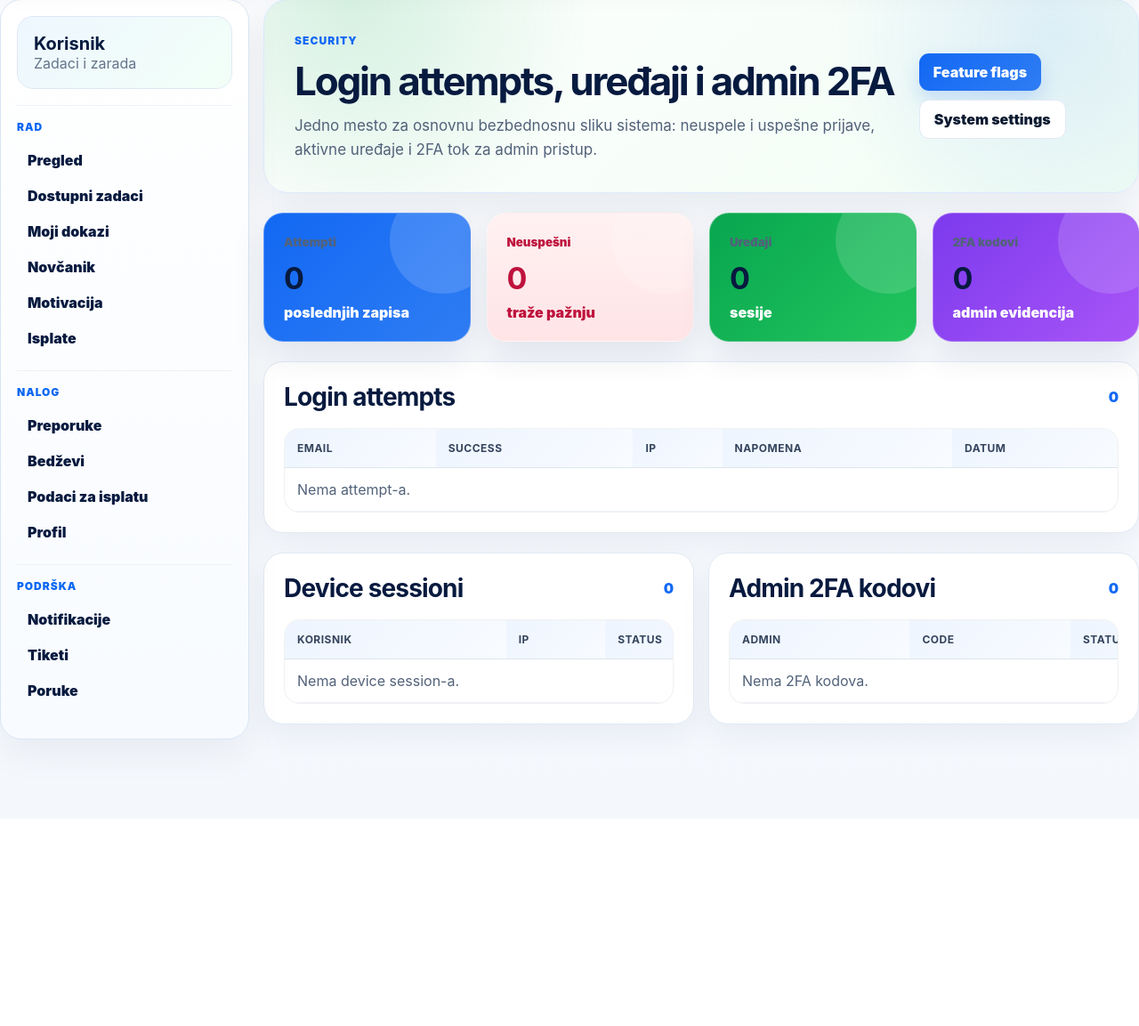
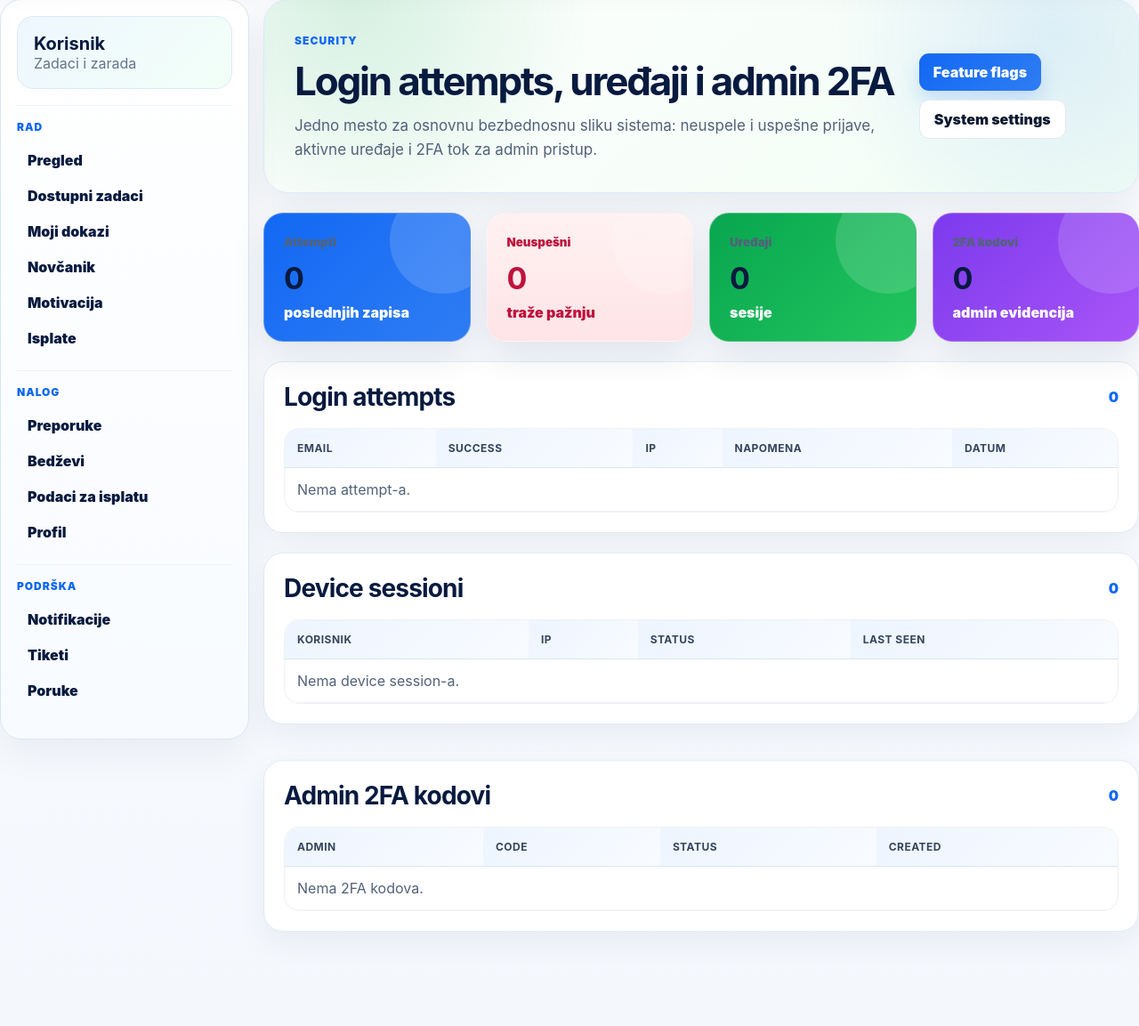
Before and after one commit to angro-scraper/klikzarada, a Python web app: template klikzarada-v11-18-36-complete-trust-launch-pack/klikzarada-v11-18-36-complete-trust-launch-pack/backend/app/templates/admin_security_v11.html in a window 1280 px wide. Shown: the part 92-1245 px from the top of the page at 89% size. Before the commit the page ends 960 px from the top, so only its background shows below. Run offline with Jinja, Linux system fonts and the light colour scheme; the template is opened without the code that fills it, so the values that code supplies are empty.

Commit message:
Stack security admin cards vertically

```diff
--- a/klikzarada-v11-18-36-complete-trust-launch-pack/klikzarada-v11-18-36-complete-trust-launch-pack/backend/app/templates/admin_security_v11.html
+++ b/klikzarada-v11-18-36-complete-trust-launch-pack/klikzarada-v11-18-36-complete-trust-launch-pack/backend/app/templates/admin_security_v11.html
@@ -88,7 +88,7 @@
   </div>
 </section>
 
-<div class="kz1111-grid-two">
+<div class="kz1111-stack-column">
   <section class="kz1111-section">
     <div class="kz1111-section-head">
       <h2>Device sessioni</h2>
--- a/klikzarada-v11-18-36-complete-trust-launch-pack/klikzarada-v11-18-36-complete-trust-launch-pack/backend/app/templates/app_base.html
+++ b/klikzarada-v11-18-36-complete-trust-launch-pack/klikzarada-v11-18-36-complete-trust-launch-pack/backend/app/templates/app_base.html
@@ -5,7 +5,7 @@
   <meta name="viewport" content="width=device-width,initial-scale=1">
   <title>{{ title if title else "KlikZarada panel" }}</title>
   <link rel="icon" href="/favicon.ico">
-  <link rel="stylesheet" href="/static/css/style.css?v=11833">
+  <link rel="stylesheet" href="/static/css/style.css?v=11834">
   <style>
     @media (max-width: 980px) {
       .premium-app-topbar-inner {
```
